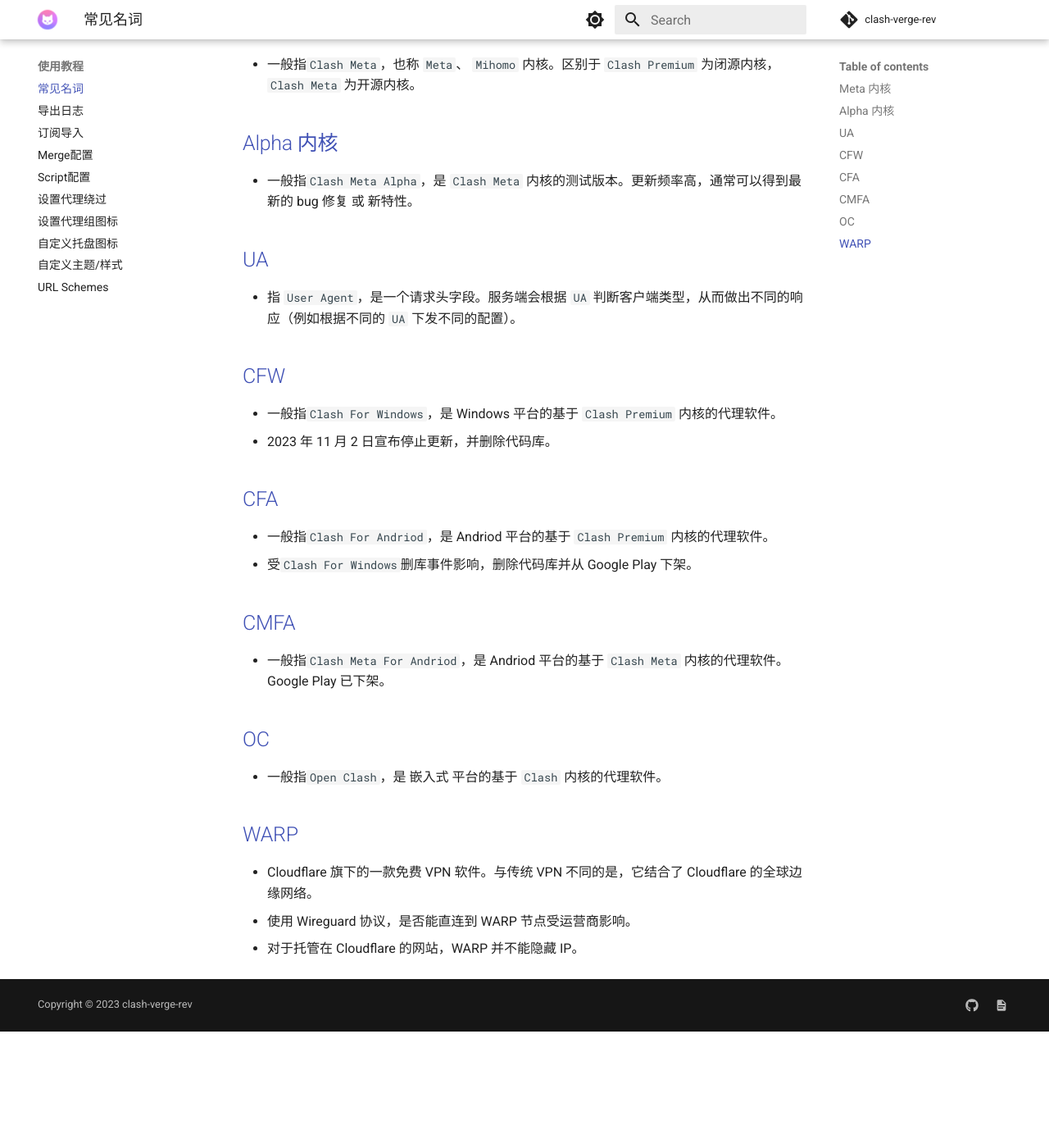
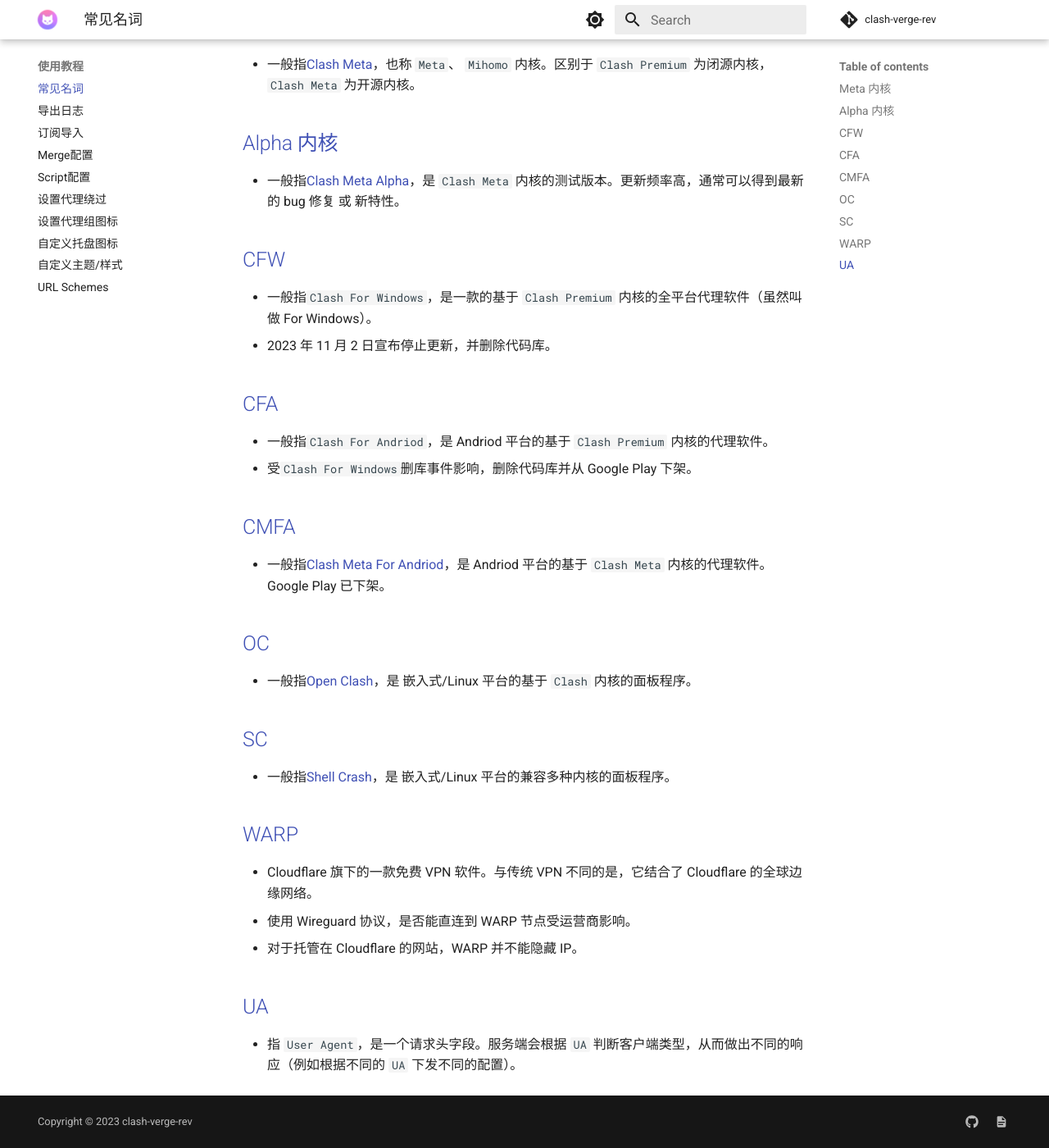
Before and after one commit to clash-verge-rev/clash-verge-rev.github.io, an MkDocs documentation site: the page built from docs/guide/term.md, in a window 1280 px wide and 1400 px high, scrolled down 258 px. Shown: the whole window at 82% size. Built offline with MkDocs 1.6.1 and Material for MkDocs 9.7.7, drawn with Linux system fonts in a browser that asks for light colours; comment, search, counter and statistics services are not loaded; before the commit the page ends 1516 px from its top, so only the background shows below that.

Commit message:
typo: terms

```diff
--- a/docs/guide/term.md
+++ b/docs/guide/term.md
@@ -1,18 +1,14 @@
 ## Meta 内核
 
-- 一般指`Clash Meta`，也称 `Meta`、 `Mihomo` 内核。区别于 `Clash Premium` 为闭源内核，`Clash Meta` 为开源内核。
+- 一般指[Clash Meta](https://github.com/MetaCubeX/mihomo/releases/latest)，也称 `Meta`、 `Mihomo` 内核。区别于 `Clash Premium` 为闭源内核，`Clash Meta` 为开源内核。
 
 ## Alpha 内核
 
-- 一般指`Clash Meta Alpha`，是 `Clash Meta` 内核的测试版本。更新频率高，通常可以得到最新的 bug 修复 或 新特性。
-
-## UA
-
-- 指 `User Agent`，是一个请求头字段。服务端会根据 `UA` 判断客户端类型，从而做出不同的响应（例如根据不同的 `UA` 下发不同的配置）。
+- 一般指[Clash Meta Alpha](https://github.com/MetaCubeX/mihomo/releases/tag/Prerelease-Alpha)，是 `Clash Meta` 内核的测试版本。更新频率高，通常可以得到最新的 bug 修复 或 新特性。
 
 ## CFW
 
-- 一般指`Clash For Windows`，是 Windows 平台的基于 `Clash Premium` 内核的代理软件。
+- 一般指`Clash For Windows`，是一款的基于 `Clash Premium` 内核的全平台代理软件（虽然叫做 For Windows）。
 - 2023 年 11 月 2 日宣布停止更新，并删除代码库。
 
 ## CFA
@@ -22,14 +18,22 @@
 
 ## CMFA
 
-- 一般指`Clash Meta For Andriod`，是 Andriod 平台的基于 `Clash Meta` 内核的代理软件。Google Play 已下架。
+- 一般指[Clash Meta For Andriod](https://github.com/MetaCubeX/ClashMetaForAndroid/releases/latest)，是 Andriod 平台的基于 `Clash Meta` 内核的代理软件。Google Play 已下架。
 
 ## OC
 
-- 一般指`Open Clash`，是 嵌入式 平台的基于 `Clash` 内核的代理软件。
+- 一般指[Open Clash](https://github.com/vernesong/OpenClash)，是 嵌入式/Linux 平台的基于 `Clash` 内核的面板程序。
+
+## SC
+
+- 一般指[Shell Crash](https://github.com/juewuy/ShellCrash)，是 嵌入式/Linux 平台的兼容多种内核的面板程序。
 
 ## WARP
 
 - Cloudflare 旗下的一款免费 VPN 软件。与传统 VPN 不同的是，它结合了 Cloudflare 的全球边缘网络。
 - 使用 Wireguard 协议，是否能直连到 WARP 节点受运营商影响。
 - 对于托管在 Cloudflare 的网站，WARP 并不能隐藏 IP。
+
+## UA
+
+- 指 `User Agent`，是一个请求头字段。服务端会根据 `UA` 判断客户端类型，从而做出不同的响应（例如根据不同的 `UA` 下发不同的配置）。
```
Also changed, not shown: docs/guide/bypass.md (+1 -1 lines).
